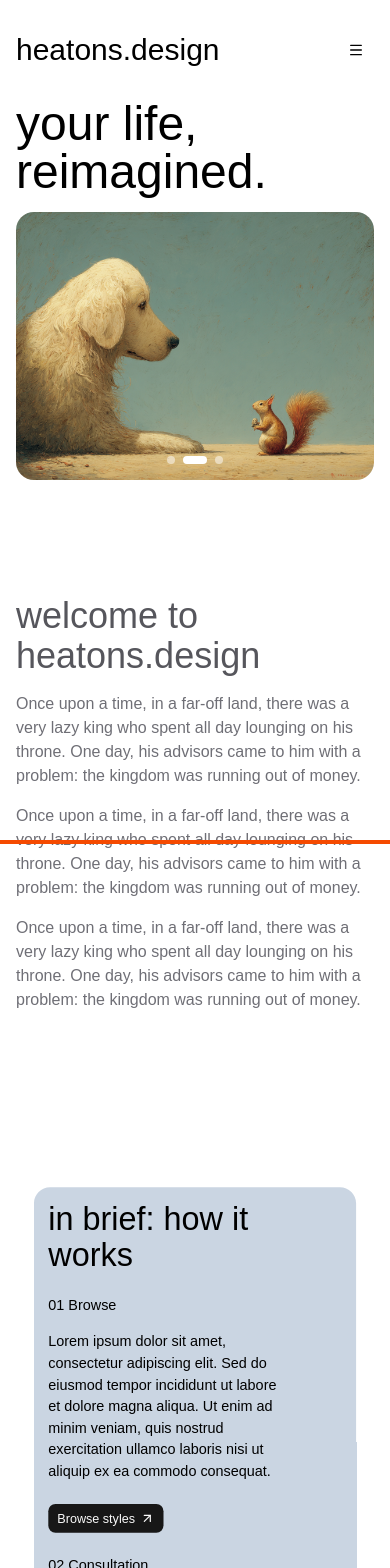
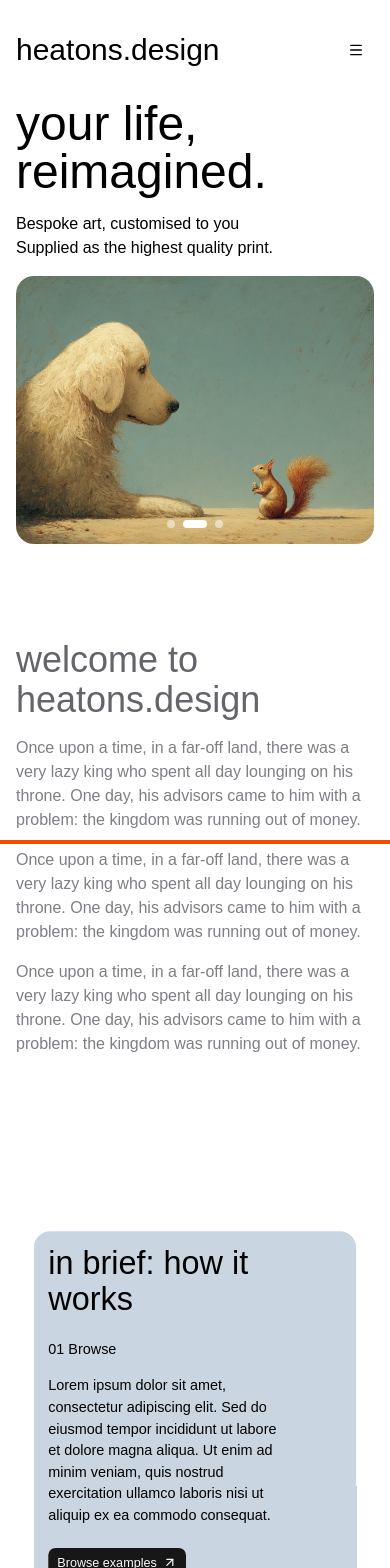
Before and after one commit to mark821005/heatons.design, a React (Vite) app: page / in a window 390 px wide. Shown: the top 1568 px of the page. Built offline with nearby package versions, Linux system fonts and the light colour scheme; a web font is replaced by a local one.

Commit message:
Adds sticky header

```diff
--- a/src/components/ui/Header.tsx
+++ b/src/components/ui/Header.tsx
@@ -20,8 +20,16 @@ import { MenuIcon } from "lucide-react";
 
 export default function Header() {
   return (
-    <>
-      <div className="flex md:flex-row md:items-start justify-between py-8">
+    <header
+      className="sticky top-0 z-50 transition-colors duration-300
+
+        [animation-timeline:scroll()]
+        [animation-range:0px_100px]
+        animate-[shrink-header_linear_forwards]
+
+        py-8"
+    >
+      <div className="flex md:flex-row md:items-start justify-between">
         <div className="basis-2/4 md:basis-1/4">
           <a
             href="/"
@@ -42,7 +50,7 @@ export default function Header() {
                       <NavigationMenuLink asChild>
                         <span className="overflow-hidden from-muted/50 to-muted flex h-full p-[0] w-full flex-col justify-end rounded-md bg-linear-to-b no-underline outline-hidden transition-all duration-200 select-none focus:shadow-md">
                           <img
-                            src="/public/nav/nav_about.png"
+                            src="/nav/nav_about.png"
                             className="h-full w-full object-cover"
                           />
                         </span>
@@ -197,7 +205,7 @@ export default function Header() {
           </Sheet>
         </div>
       </div>
-    </>
+    </header>
   );
 }
 
--- a/src/components/ui/Hero.tsx
+++ b/src/components/ui/Hero.tsx
@@ -8,6 +8,11 @@ export default function Hero() {
       <div className="md:flex md:flex-row md:justify-start md:items-center mb-24 min-h-[400px]">
         <div className="basis-3/8">
           <h1 className="scroll-m-20 text-5xl">your life, reimagined.</h1>
+          <p>
+            Bespoke art, customised to you
+            <br />
+            Supplied as the highest quality print.
+          </p>
         </div>
         <div className="basis-5/8">
           <MotionCarousel />
--- a/src/components/ui/ImageGrid.tsx
+++ b/src/components/ui/ImageGrid.tsx
@@ -20,6 +20,7 @@ export function ImageGrid({ items }: ImageGridProps) {
               src={item.src}
               alt={item.alt || "Grid image"}
               className="h-full w-full object-cover transition-transform duration-500 group-hover:scale-110"
+              loading="lazy"
             />
           </div>
         ))}
--- a/src/components/ui/MotionCarousel.tsx
+++ b/src/components/ui/MotionCarousel.tsx
@@ -47,6 +47,7 @@ export function MotionCarousel() {
           animate={{ opacity: 1 }}
           exit={{ opacity: 0.5 }}
           transition={{ duration: 0.2, ease: "easeIn" }}
+          loading="eager"
           className="absolute inset-0 w-full h-full object-cover"
         />
       </AnimatePresence>
--- a/src/index.css
+++ b/src/index.css
@@ -211,4 +211,12 @@
       opacity: 1;
     }
   }
+  @keyframes shrink-header {
+    to {
+      padding-top: 0.75rem;
+      padding-bottom: 0.75rem;
+      background-color: rgba(255, 255, 255, 0.8);
+      backdrop-filter: blur(12px);
+    }
+  }
 }
--- a/src/pages/Home.tsx
+++ b/src/pages/Home.tsx
@@ -40,7 +40,7 @@ const roundBoxData = [
     content:
       "Lorem ipsum dolor sit amet, consectetur adipiscing elit. Sed do eiusmod tempor incididunt ut labore et dolore magna aliqua. Ut enim ad minim veniam, quis nostrud exercitation ullamco laboris nisi ut aliquip ex ea commodo consequat.",
     link: "/about",
-    buttonText: "Browse styles",
+    buttonText: "Browse examples",
   },
   {
     heading: "02 Consultation",
@@ -71,9 +71,7 @@ const roundBoxData = [
 export default function Home() {
   return (
     <AnimatedPage>
-      <header className="relative z-10">
-        <Header />
-      </header>
+      <Header />
       <main>
         <Hero />
         <div className="">
```
